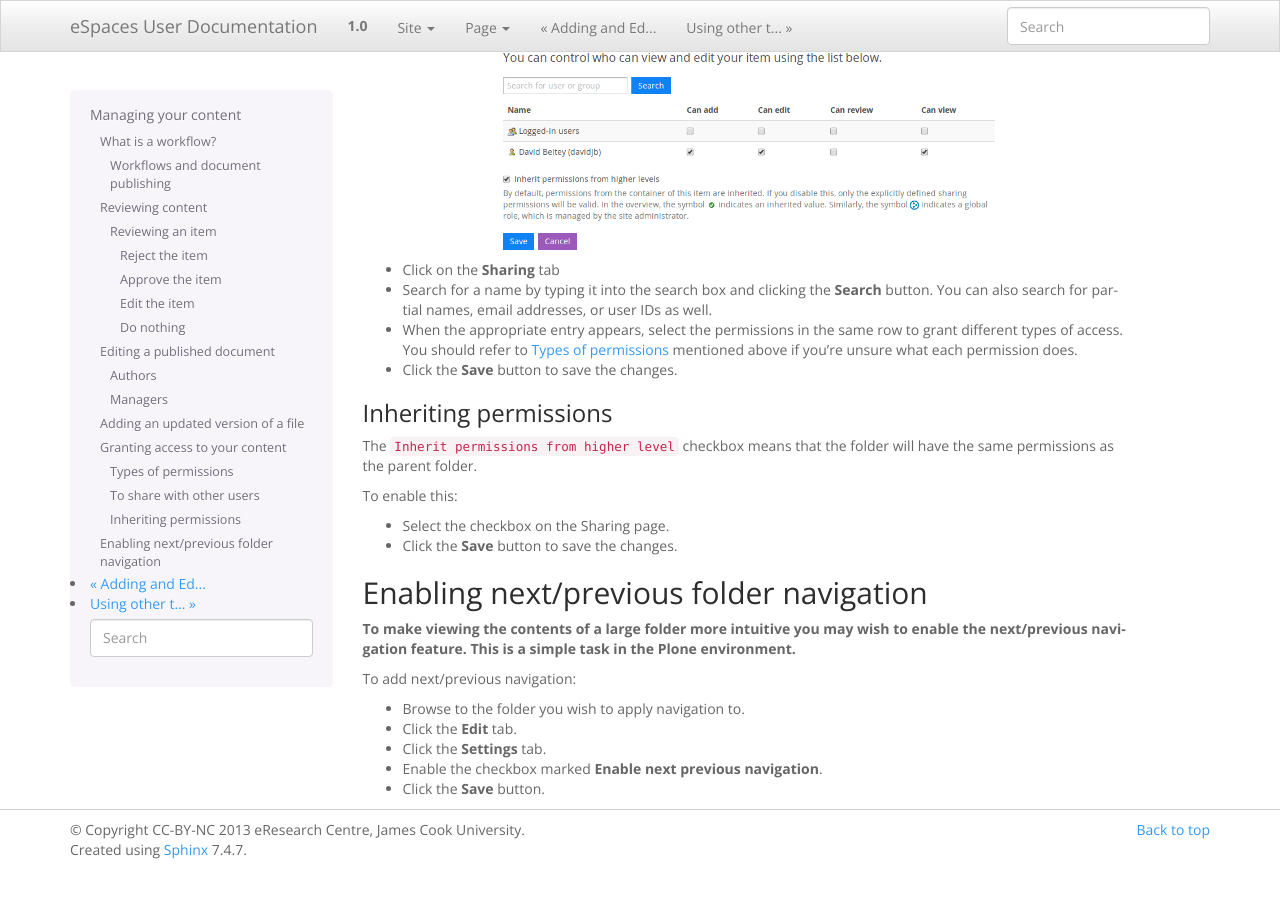
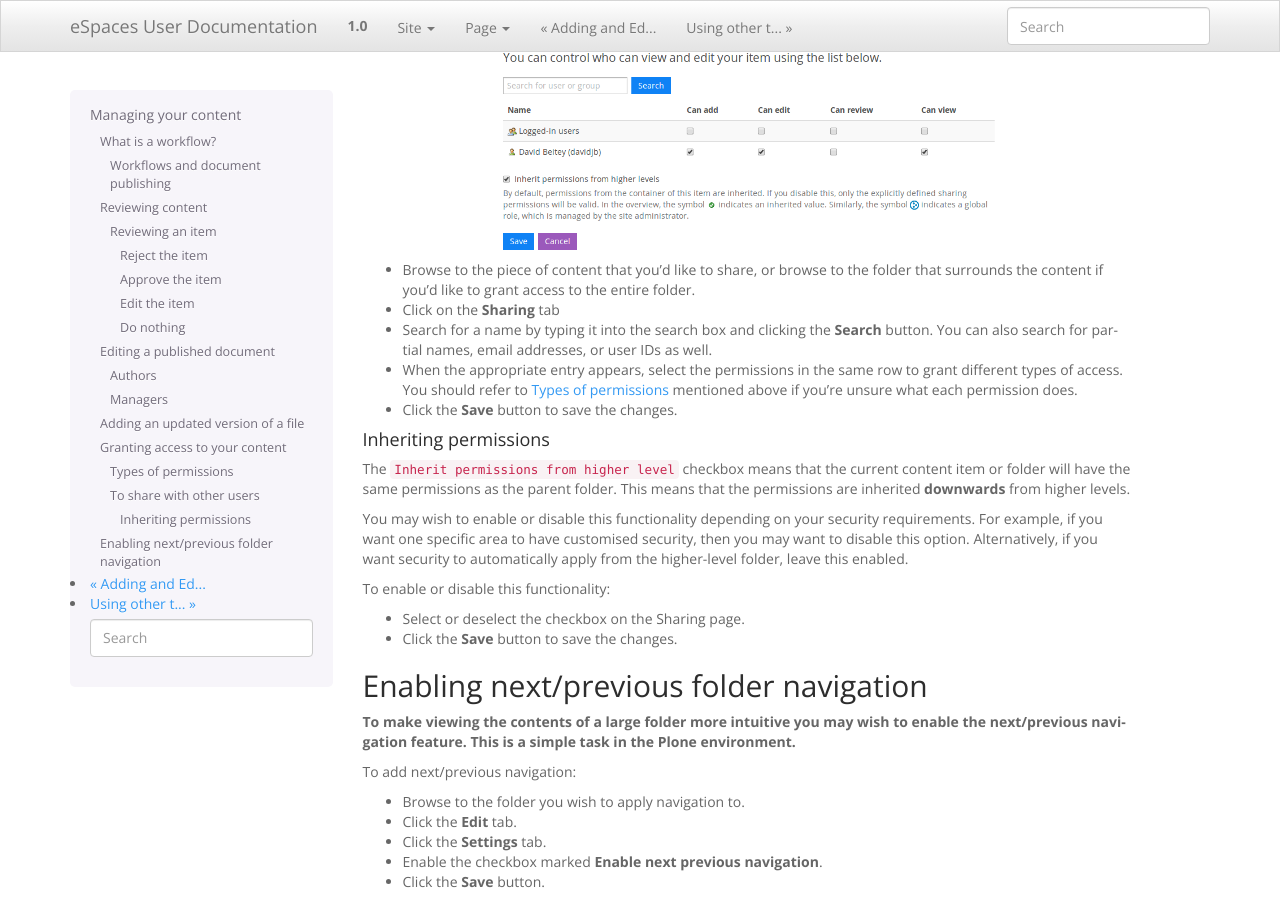
Before and after one commit to jcu-eresearch/plone-user-doc, a Sphinx documentation site: the page built from source/managingcontent.rst, in a window 1280 px wide and 900 px high, scrolled down 3705 px. Built offline with Sphinx 7.4.7, drawn with Linux system fonts in a browser that asks for light colours; before the commit the page ends 4575 px from its top, so only the background shows below that.

Commit message:
Update managing content page

```diff
--- a/source/managingcontent.rst
+++ b/source/managingcontent.rst
@@ -213,6 +213,10 @@ To share with other users
    :align: center
    :width: 500px
 
+* Browse to the piece of content that you'd like to share, or browse
+  to the folder that surrounds the content if you'd like to grant
+  access to the entire folder.
+
 * Click on the **Sharing** tab
 
 * Search for a name by typing it into the search box and clicking the
@@ -226,14 +230,21 @@ To share with other users
 * Click the **Save** button to save the changes.
 
 Inheriting permissions
-----------------------
+^^^^^^^^^^^^^^^^^^^^^^
 
-The ``Inherit permissions from higher level`` checkbox means that the folder
-will have the same permissions as the parent folder.
+The ``Inherit permissions from higher level`` checkbox means that the current
+content item or folder will have the same permissions as the parent folder.
+This means that the permissions are inherited **downwards** from higher levels.
 
-To enable this:
+You may wish to enable or disable this functionality depending on your security
+requirements.  For example, if you want one specific area to have customised
+security, then you may want to disable this option.  Alternatively, if you want
+security to automatically apply from the higher-level folder, leave this
+enabled.
 
-* Select the checkbox on the Sharing page.
+To enable or disable this functionality:
+
+* Select or deselect the checkbox on the Sharing page.
 
 * Click the **Save** button to save the changes.
 
```
